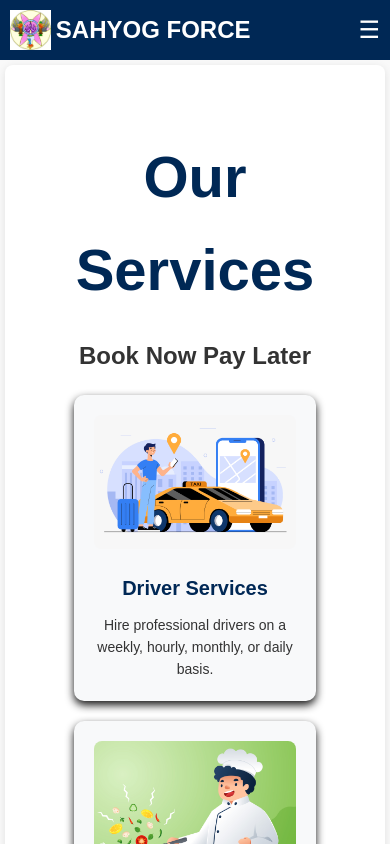
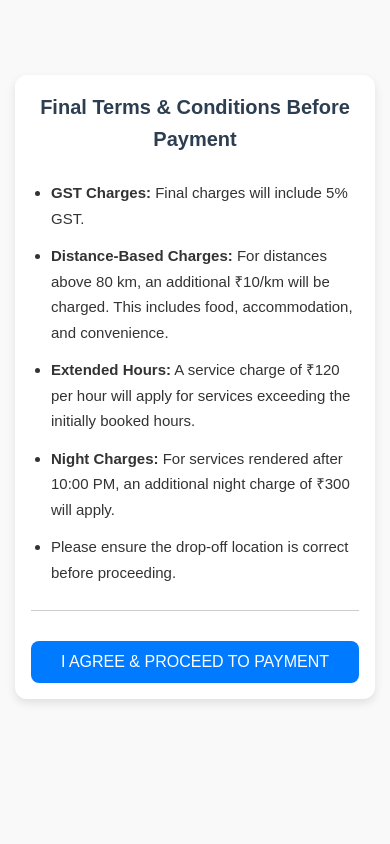
Before and after one commit to ayushmishra25/Tours-and-Travels, a React (Vite) app in the folder Frontend/: page /final-tnc in a window 390 px wide. Before the commit this address led to /. Shown: the top 844 px of the page. Built offline with nearby package versions, Linux system fonts and the light colour scheme.

Commit message:
final Tnc page created

```diff
--- a/Frontend/src/App.css
+++ b/Frontend/src/App.css
@@ -2865,3 +2865,122 @@ fieldset.account-details legend {
   }
 
 }
+
+/* final TnC page */
+.final-tnc-container {
+  max-width: 800px;
+  margin: 40px auto;
+  padding: 30px;
+  background-color: #ffffff;
+  border-radius: 12px;
+  box-shadow: 0 4px 10px rgba(0, 0, 0, 0.1);
+  font-family: 'Segoe UI', sans-serif;
+  box-sizing: border-box;
+}
+
+.tnc-heading {
+  font-size: 28px;
+  font-weight: 600;
+  color: #2c3e50;
+  margin-bottom: 25px;
+  text-align: center;
+}
+
+.tnc-content ul {
+  list-style-type: disc;
+  padding-left: 20px;
+  margin-bottom: 20px;
+}
+
+.tnc-content li {
+  font-size: 17px;
+  line-height: 1.7;
+  color: #333;
+  margin-bottom: 12px;
+}
+
+hr {
+  margin: 25px 0;
+  border: none;
+  border-top: 1px solid #ccc;
+}
+
+h3 {
+  font-size: 20px;
+  color: #2c3e50;
+  margin-bottom: 15px;
+}
+
+.proceed-btn-container {
+  display: flex;
+  justify-content: center;
+  margin-top: 30px;
+}
+
+.proceed-btn {
+  background-color: #007bff;
+  color: white;
+  padding: 12px 30px;
+  font-size: 16px;
+  border: none;
+  border-radius: 8px;
+  cursor: pointer;
+  transition: background-color 0.3s ease;
+}
+
+.proceed-btn:hover {
+  background-color: #0056b3;
+}
+
+/* ----------------------------- */
+/* RESPONSIVENESS */
+/* ----------------------------- */
+
+@media (max-width: 768px) {
+  .final-tnc-container {
+    padding: 20px;
+    margin: 20px;
+  }
+
+  .tnc-heading {
+    font-size: 24px;
+  }
+
+  .tnc-content li {
+    font-size: 16px;
+  }
+
+  h3 {
+    font-size: 18px;
+  }
+
+  .proceed-btn {
+    padding: 10px 24px;
+    font-size: 15px;
+  }
+}
+
+@media (max-width: 480px) {
+  .final-tnc-container {
+    padding: 16px;
+    margin: 15px;
+  }
+
+  .tnc-heading {
+    font-size: 20px;
+  }
+
+  .tnc-content li {
+    font-size: 15px;
+  }
+
+  h3 {
+    font-size: 17px;
+  }
+
+  .proceed-btn {
+    width: 100%;
+    padding: 12px;
+    font-size: 16px;
+  }
+}
--- a/Frontend/src/App.jsx
+++ b/Frontend/src/App.jsx
@@ -26,6 +26,7 @@ import Support from './pages/Support';
 import DriverProfile from './pages/DriverProfile';
 import PostBooking from './pages/PostBooking';
 import InvoicePage from './pages/InvoicePage';
+import FinalTnC from './pages/FinalTnC';
 
 import ProtectedRoute from './components/ProtectedRoute';
 import AdminApp from './admin/AdminApp';
@@ -42,7 +43,7 @@ const MainContent = () => {
   const location = useLocation();
   const isDashboard = location.pathname.startsWith("/dashboard");
   // Paths where we want to hide navbar/footer
-  const noShellPaths = ['/driverjobdetails','/driver-details-upload','/invoice'];
+  const noShellPaths = ['/driverjobdetails','/driver-details-upload','/invoice','/final-tnc'];
   const hideShell = noShellPaths.some(path => location.pathname.startsWith(path));
 
   return (
@@ -126,6 +127,7 @@ const MainContent = () => {
         />
         <Route path="/post-booking" element={<PostBooking />} />
         <Route path="/invoice/:booking_id" element={<InvoicePage />} />
+        <Route path="/final-tnc" element={<FinalTnC />} />
 
         {/* Any unmatched goes home */}
         <Route path="*" element={<Navigate to="/" replace />} />
--- /dev/null
+++ b/Frontend/src/pages/FinalTnC.jsx
@@ -0,0 +1,36 @@
+import React from 'react';
+import { useNavigate } from 'react-router-dom';
+
+const FinalTnC = () => {
+  const navigate = useNavigate();
+
+  const handleProceed = () => {
+    // Navigate to actual payment logic/summary page
+    navigate('/invoice/your-booking-id'); // Replace with dynamic route if required
+  };
+
+  return (
+    <div className="final-tnc-container">
+      <h2 className="tnc-heading">Final Terms & Conditions Before Payment</h2>
+
+      <div className="tnc-content">
+        <ul>
+          <li><strong>GST Charges:</strong> Final charges will include 5% GST.</li>
+          <li><strong>Distance-Based Charges:</strong> For distances above 80 km, an additional ₹10/km will be charged. This includes food, accommodation, and convenience.</li>
+          <li><strong>Extended Hours:</strong> A service charge of ₹120 per hour will apply for services exceeding the initially booked hours.</li>
+          <li><strong>Night Charges:</strong> For services rendered after 10:00 PM, an additional night charge of ₹300 will apply.</li>
+          <li>Please ensure the drop-off location is correct before proceeding.</li>
+        </ul>
+        <hr />
+      </div>
+
+      <div className="proceed-btn-container">
+        <button className="proceed-btn" onClick={handleProceed}>
+          I Agree & Proceed to Payment
+        </button>
+      </div>
+    </div>
+  );
+};
+
+export default FinalTnC;
--- a/Frontend/src/pages/PostBooking.jsx
+++ b/Frontend/src/pages/PostBooking.jsx
@@ -77,14 +77,12 @@ const BookingConfirmation = () => {
   };
 
   const handlePayCash = () => {
-    alert(`Please pay ₹${totalAmount} in cash to your driver.`);
-    navigate("/dashboard");
+    navigate('/final-tnc');
   };
 
   const handleUPIClick = () => setShowUPIScanner(true);
   const handleUPISuccess = () => {
-    alert("UPI payment successful!");
-    navigate("/dashboard");
+    navigate('/final-tnc');
   };
 
   // If we haven't even loaded the booking info yet, show a loader
--- a/Frontend/src/pages/TermsAndConditions.jsx
+++ b/Frontend/src/pages/TermsAndConditions.jsx
@@ -17,14 +17,14 @@ const TermsAndConditions = () => {
           This includes court record verification, work history reviews, document
           verifications, and mandatory physical verification. Only individuals who
           meet our high standards are approved to work. All employees are skilled,
-          trained, and reliable, with a minimum of 5 years of experience.
+          trained and reliable.
         </p>
       </section>
 
       <section>
         <h2>2. Workplace & Equipment Maintenance</h2>
         <p>
-          For drivers, all company vehicles undergo regular maintenance and safety inspections.
+          For drivers, all vehicles undergo regular maintenance and safety inspections.
           For cooks and maids, all work equipment and tools must be regularly cleaned and
           maintained to meet safety and hygiene standards.
         </p>
@@ -69,7 +69,7 @@ const TermsAndConditions = () => {
         <h2>7. Easy Booking Process</h2>
         <p>
           Customers can book a service through our website or phone. Booking confirmation
-          details will be sent via SMS or email. Additional features include:
+          details will be sent on the website itself. Additional features include:
         </p>
         <ul>
           <ul>One-click cancellation and rescheduling</ul>
@@ -80,17 +80,19 @@ const TermsAndConditions = () => {
 
       <section>
         <h2>8. Transparent Pricing</h2>
-        <p>
-          Service pricing estimates are provided upfront, and customers will never be charged hidden fees.
-          Any applicable surcharges (e.g., peak hours) will be clearly communicated before booking confirmation.
-        </p>
+        <p>Service pricing estimates are provided upfront, and customers will never be charged hidden fees.</p>
+        <p>Any applicable surcharges (e.g., peak hours) will be clearly communicated before booking confirmation.</p>
+        <p>For distances above 80 km, an additional charge of ₹10/km will be applied, including food, accommodation, and convenience.</p>
+        <p>An additional service charge of ₹120 per hour will apply for extended hours. </p>
+        <p>For services provided after 10:00 PM, a night charge of ₹300 will be applicable. </p>
+
       </section>
 
       <section>
         <h2>9. Cancellation Policy</h2>
         <ul>
-          <ul>Customers may cancel a service within 30 minutes of booking without a cancellation fee.</ul>
-          <ul>Cancellations made within 45 minutes of the scheduled service may be subject to a cancellation charge.</ul>
+          <p>You may cancel your ride up to one hour before the scheduled start time without any charge.
+            Cancellations made within one hour of service will incur a ₹100 fee. </p>
         </ul>
       </section>
 
@@ -127,7 +129,7 @@ const TermsAndConditions = () => {
         </p>
       </section>
 
-      <p className="last-updated">Last updated: March 2025</p>
+      <p className="last-updated">Last updated: May 2025</p>
     </div>
   );
 };
```
